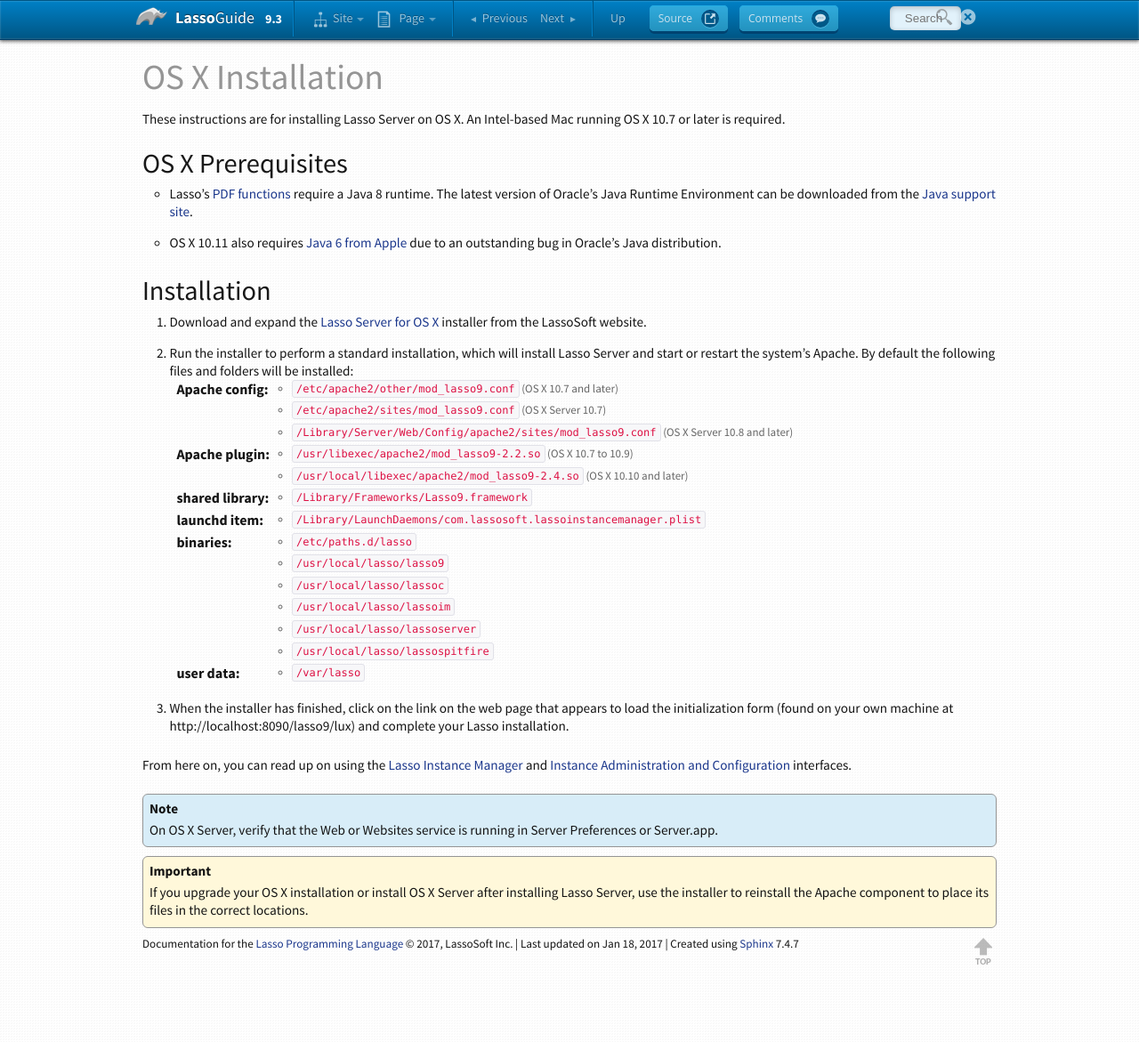
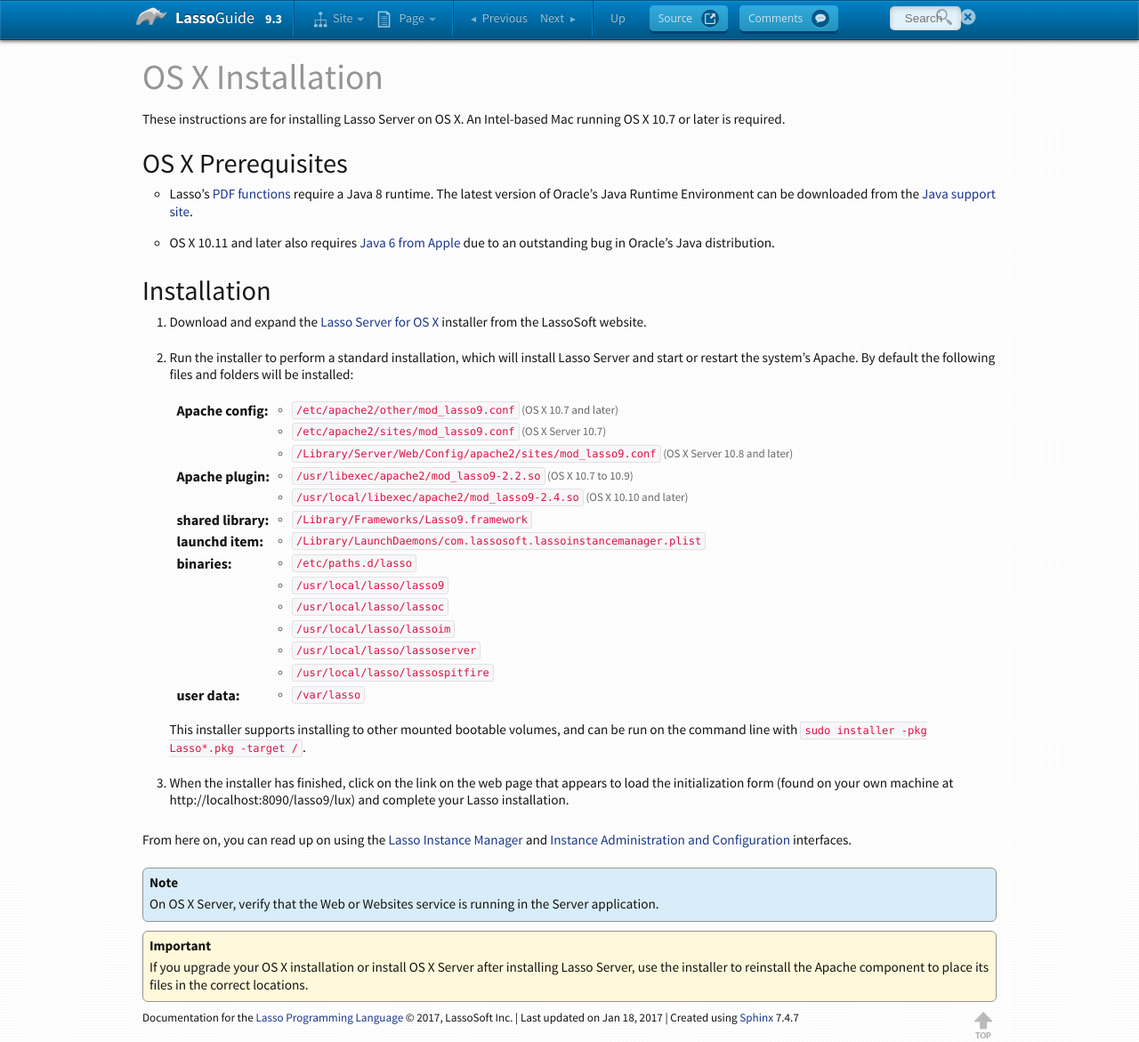
Before and after one commit to LassoSoft/LassoGuide, a Sphinx documentation site: the page built from source/server/osx-installation.rst, in a window 1280 px wide. Shown: the whole page at 89% size. Built offline with Sphinx 7.4.7, drawn with Linux system fonts in a browser that asks for light colours; before the commit the page ends 1087 px from its top, so only the background shows below that.

Commit message:
installation info tweaks

```diff
--- a/source/_includes/resources.rst
+++ b/source/_includes/resources.rst
@@ -1,6 +1,6 @@
 Here are some additional resources you may find useful:
 
-`Lasso Reference <http://www.lassosoft.com/lassoDocs/languageReference>`_
+`Lasso Reference <http://www.lassosoft.com/LassoDocs/LanguageReferenceCategories>`_
    Reference to the built-in types, methods, and traits.
 
 `LassoTalk <http://www.lassotalk.com/>`_
--- a/source/server/osx-installation.rst
+++ b/source/server/osx-installation.rst
@@ -16,8 +16,8 @@
    version of Oracle's Java Runtime Environment can be downloaded from the
    `Java support site`_.
 
--  OS X 10.11 also requires `Java 6 from Apple`_ due to an outstanding bug in
-   Oracle's Java distribution.
+-  OS X 10.11 and later also requires `Java 6 from Apple`_ due to an outstanding
+   bug in Oracle's Java distribution.
 
 
 Installation
@@ -53,6 +53,9 @@
    :user data:
       -  :file:`/var/lasso`
 
+   This installer supports installing to other mounted bootable volumes, and can
+   be run on the command line with ``sudo installer -pkg Lasso*.pkg -target /``.
+
 #. When the installer has finished, click on the link on the web page that
    appears to load the initialization form (found on your own machine at
    :ref:`!http://localhost:8090/lasso9/lux`) and complete your Lasso
@@ -62,8 +65,8 @@
 :ref:`instance-administration` interfaces.
 
 .. note::
-   On OS X Server, verify that the Web or Websites service is running in Server
-   Preferences or Server.app.
+   On OS X Server, verify that the Web or Websites service is running in the
+   Server application.
 
 .. important::
    If you upgrade your OS X installation or install OS X Server after installing
--- a/source/server/ubuntu-installation.rst
+++ b/source/server/ubuntu-installation.rst
@@ -19,7 +19,7 @@
 
 Import the LassoSoft public key::
 
-   $> curl http://debianrepo.lassosoft.com/lassosoft-public.gpg.key | sudo apt-key add -
+   $> sudo apt-key adv --fetch-keys http://debianrepo.lassosoft.com/lassosoft-public.gpg.key
 
 To install Lasso Server via :command:`apt`, the LassoSoft apt repository must be
 configured on the server. Add the repository by running the following command::
```
